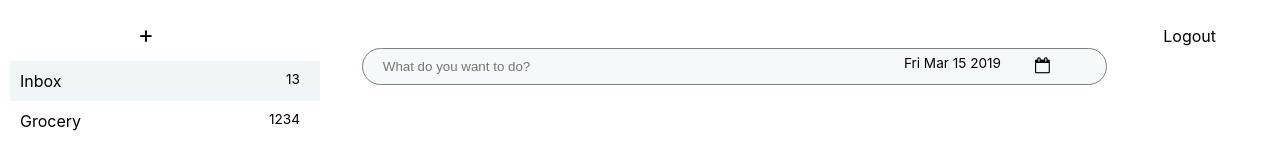
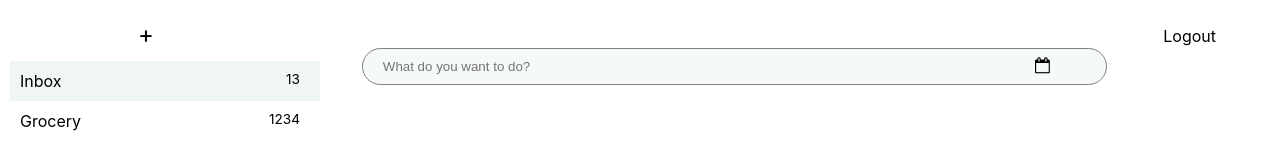
Before and after one commit to naqvijafar91/focus, a React (Create React App) app: page / in a window 1280 px wide. Both pictures are taken after typing "name@example.com", "Sample123" into the empty fields and a click on the button "LOGIN". Shown: the top 152 px of the page. Built offline with nearby package versions, Linux system fonts and the light colour scheme.

Commit message:
Default due date empty, it will not be visible if not selected

```diff
--- a/src/App.js
+++ b/src/App.js
@@ -91,7 +91,7 @@ class App extends Component {
     this.setState(newState);
   }
 
-  onNewTaskAdded(taskToBeAdded) {
+  onNewTaskAdded(taskToBeAdded,dueDate) {
     console.log(taskToBeAdded + ' From App.js adding newTask');
     //Update our state
     const newState = Object.assign({}, this.state);
--- a/src/tasks/addTask.js
+++ b/src/tasks/addTask.js
@@ -8,7 +8,7 @@ class AddTask extends Component {
         super(props, context);
         this.state = {
             taskToBeAdded: '',
-            date: new Date(),
+            date: '',
             showCalendar : false
         };
         this.handleChange = this.handleChange.bind(this);
@@ -26,7 +26,7 @@ class AddTask extends Component {
 
     handleSubmit(event) {
         event.preventDefault();
-        this.props.onNewTaskAdded(this.state.taskToBeAdded);
+        this.props.onNewTaskAdded(this.state.taskToBeAdded,this.state.date);
         this.setState({ taskToBeAdded: '' });
     }
 
@@ -67,16 +67,18 @@ class AddTask extends Component {
 
     render() {
         const date = this.state.date;
+        const dueDateFilled = this.state.date == '' ? false : true;
         return (
             <div id="pusher">
                 <form ref={this.setWrapperRef} id="pusher-form" onSubmit={this.handleSubmit}>
                     <input className="pusher-input" value={this.state.taskToBeAdded} onChange={this.handleChange}
                         placeholder="What do you want to do?" type="text" name="lname" />
-                        <span className="add-task-due-date-text">{date.toDateString()}</span>
-                    <i onClick={()=>this.toggleCalendarVisibility()} className="due-date fa fa-calendar-o"></i>
+                        <span className="add-task-due-date-text">{date==''?'':date.toDateString()}</span>
+                    <i onClick={()=>this.toggleCalendarVisibility()} className={dueDateFilled ? "hidden" : 'due-date fa fa-calendar-o'}></i>
+                    <i onClick={()=>this.toggleCalendarVisibility()} className={dueDateFilled ? "due-date fa fa-calendar" : 'hidden'}></i>
                     <Calendar className={this.state.showCalendar?'add-task-calendar':'hidden'}
                      onChange={this.onDueDateChanged}
-                        value={this.state.date} onBlur={this.hideCalendar}/>
+                        value={date==''?new Date():date}/>
                     <br />
                 </form>
             </div>
```
